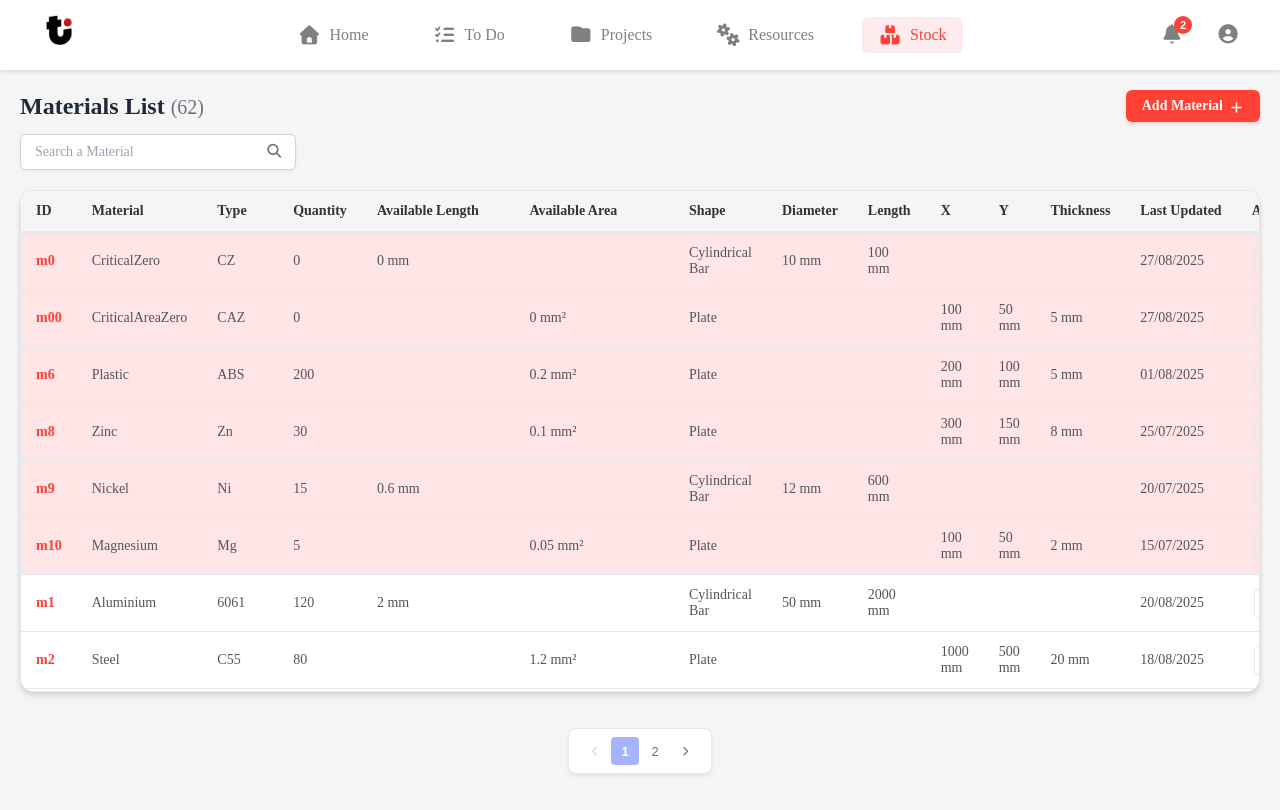
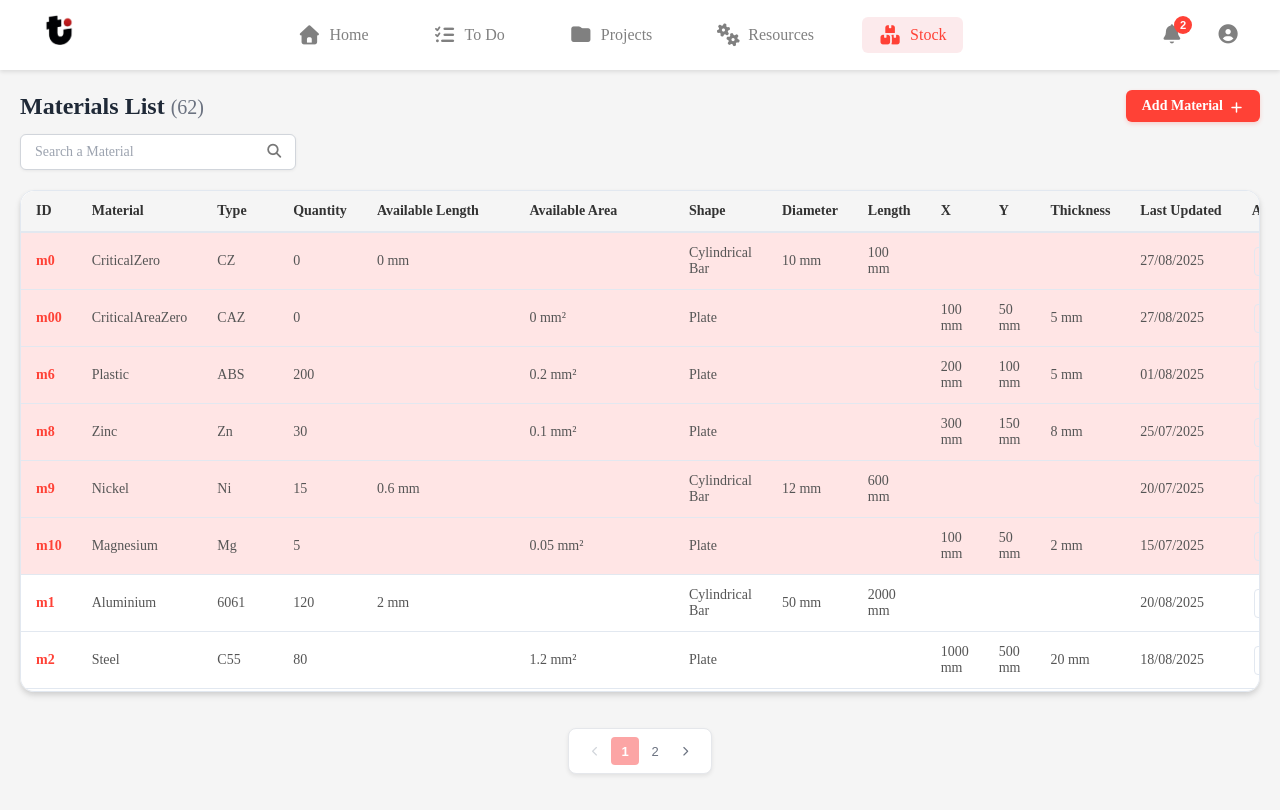
Before and after one commit to mariembalegi/Traksys, an Angular app: page /dashboard/stock in a window 1280 px wide. Built offline with nearby package versions, Linux system fonts and the light colour scheme; a web font is replaced by a local one.

Commit message:
feat: Update active page button color in paginator for better visibility

```diff
--- a/src/app/components/paginator/paginator.scss
+++ b/src/app/components/paginator/paginator.scss
@@ -62,12 +62,12 @@
       font-weight: 500;
 
       &.active {
-        background: #a5b4fc;
+        background: #fca5a5;
         color: #ffffff;
         font-weight: 600;
 
         &:hover {
-          background: #a5b4fc;
+          background: #fca5a5;
         }
       }
     }
```
